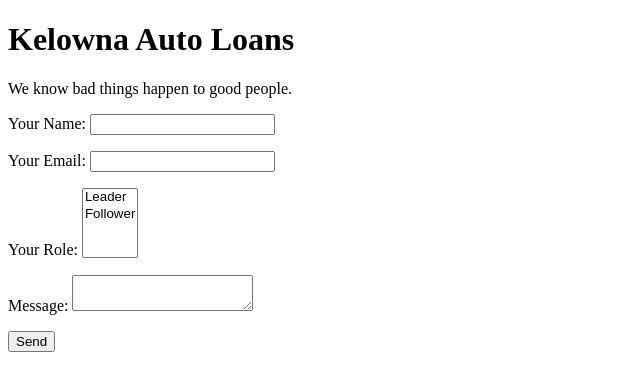
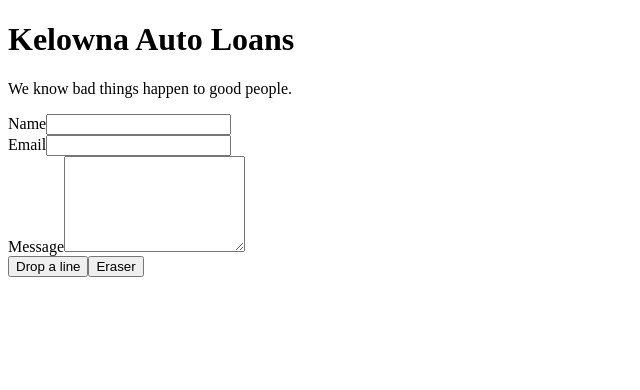
Before and after one commit to johnniereg/kelownaautoloans, a Gatsby app: page / in a window 1280 px wide. Shown: the top 390 px of the page, without its empty margins (0-640 px from the left). Built offline with nearby package versions, Linux system fonts and the light colour scheme.

Commit message:
New test form

```diff
--- a/src/pages/index.js
+++ b/src/pages/index.js
@@ -4,25 +4,30 @@
   <div>
     <h1>Kelowna Auto Loans</h1>
     <p>We know bad things happen to good people.</p>
-    <form name="contact" method="POST" data-netlify="true" action="/success">
-      <p>
-        <label>Your Name: <input type="text" name="name" /></label>
-      </p>
-      <p>
-        <label>Your Email: <input type="email" name="email" /></label>
-      </p>
-      <p>
-        <label>Your Role: <select name="role[]" multiple>
-          <option value="leader">Leader</option>
-          <option value="follower">Follower</option>
-        </select></label>
-      </p>
-      <p>
-        <label>Message: <textarea name="message"></textarea></label>
-      </p>
-      <p>
-        <button type="submit">Send</button>
-      </p>
+    <form
+      name="contact"
+      method="post"
+      action="/success"
+      data-netlify="true"
+      data-netlify-honeypot="bot-field"
+    >
+      <input type="hidden" name="bot-field" />
+      <div>
+        <label htmlFor="name">Name</label>
+        <input type="text" name="name" id="name" />
+      </div>
+      <div>
+        <label htmlFor="email">Email</label>
+        <input type="text" name="email" id="email" />
+      </div>
+      <div>
+        <label htmlFor="message">Message</label>
+        <textarea name="message" id="message" rows="6" required />
+      </div>
+      <div>
+        <input type="submit" value="Drop a line" />
+        <input type="reset" value="Eraser" />
+      </div>
     </form>
   </div>
 )
```
